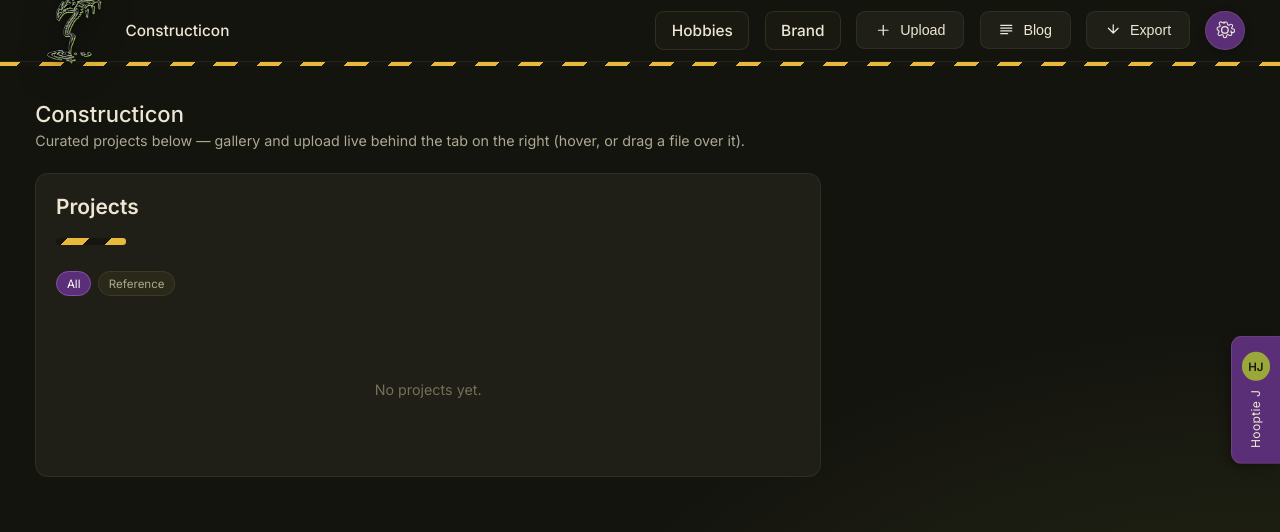
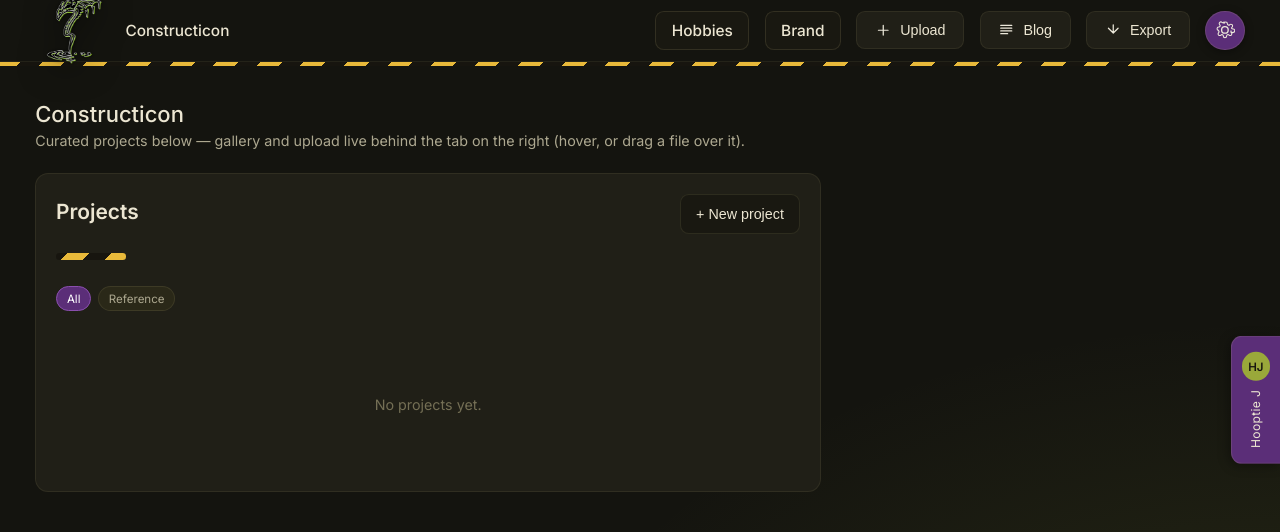
Before and after one commit to hooptiej/Constructicon, a FastAPI app: page / in a window 1280 px wide. Shown: the top 532 px of the page. Run offline with FastAPI, Linux system fonts and the light colour scheme; data that the repository does not hold is empty; parts of the project's set-up code (start-up, migrations or seed data) failed here and were passed over; some libraries are stand-ins or nearby versions.

Commit message:
Add empty hobby creation and surface empty-project creation (#390)
Part A: Add POST /api/hobbies endpoint to create empty hobbies (a blog_tags row marked is_hobby=1) with status='active'. Add "+ New hobby" button to /hobbies with JS handler that prompts for name, POSTs to /api/hobbies, and redirects to /hobby/<slug> on success.

Part B: Add "+ New project" button to the main Projects listing on home page, reusing existing /api/projects endpoint and mirroring the unfiled.html handler pattern.

Verified live on constructicon-test: POST /api/hobbies creates empty hobbies with is_hobby=1 and hobby_status='active', GET /api/hobbies lists them, and both buttons render correctly.

Co-Authored-By: Claude Haiku 4.5 <noreply@anthropic.com>

```diff
--- a/web/app.py
+++ b/web/app.py
@@ -2586,6 +2586,21 @@ def api_list_hobbies(request: Request):
     return JSONResponse(db.list_hobbies())
 
 
+@app.post("/api/hobbies")
+def api_create_hobby(request: Request, name: str = Form(...)):
+    """Create an empty hobby from just a name.
+
+    Creates a top-level blog_tags row with the name, marks it as a hobby
+    with status='active', and returns the new hobby's id and slug."""
+    name = name.strip()
+    if not name:
+        raise HTTPException(status_code=400, detail="Hobby name can't be empty")
+
+    tag = db.get_or_create_tag(name, parent_id=None)
+    db.mark_tag_as_hobby(tag["id"], status="active")
+    return JSONResponse({"id": tag["id"], "slug": tag["slug"]})
+
+
 @app.get("/api/hobby/{id_or_slug}")
 def api_get_hobby(request: Request, id_or_slug: str):
     """Get a hobby's full details: metadata, attached projects, and attached objects.
--- a/web/templates/home.html
+++ b/web/templates/home.html
@@ -37,6 +37,7 @@
     <div class="home-widget home-widget-primary" data-widget="projects">
       <div class="home-col-header">
         <h2>Projects</h2>
+        <div style="display:flex;gap:8px">
           {% if projects %}
           <div class="sort-control">
             <label for="projects-sort" class="sort-label">Sort</label>
@@ -47,6 +48,8 @@
             </select>
           </div>
           {% endif %}
+          <button type="button" class="btn-secondary" id="new-project-btn" title="Create a new project">+ New project</button>
+        </div>
       </div>
       <div class="hazard-stripe" style="width:64px"></div>
 
@@ -190,6 +193,21 @@
           }
         }
         sortSelect.addEventListener('change', render);
+
+        document.getElementById('new-project-btn').addEventListener('click', async () => {
+          const title = prompt('New project name:');
+          if (!title || !title.trim()) return;
+          const fd = new FormData();
+          fd.append('title', title.trim());
+          const res = await fetch('/api/projects', { method: 'POST', body: fd });
+          if (res.ok) {
+            const project = await res.json();
+            window.location.href = `/project/${project.slug}`;
+          } else {
+            alert('Failed to create project.');
+          }
+        });
+
         render();
       })();
       </script>
```
Also changed, not shown: web/templates/hobbies.html (+15 -0 lines). Lines whose indentation alone changed are shown as unchanged.
